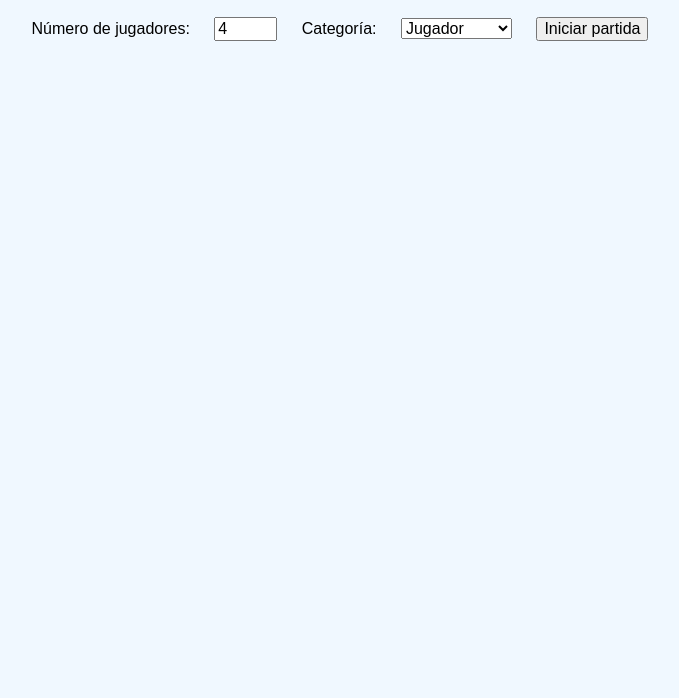
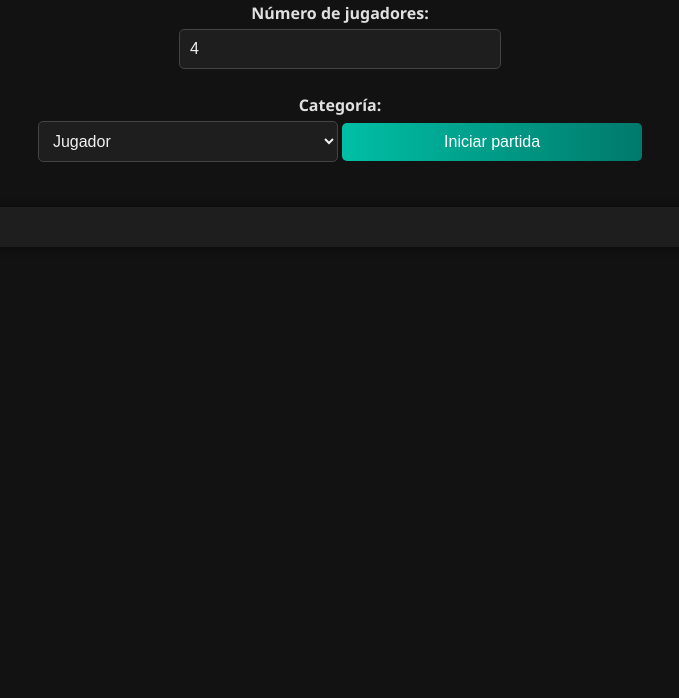
Before and after one commit to sevasps/ImpF, a plain HTML site: page index.html in a window 1280 px wide. Shown: the part 102-800 px from the top of the page, without its empty margins (300-979 px from the left). Drawn offline with Linux system fonts and the light colour scheme.

Commit message:
Update style.css

```diff
--- a/style.css
+++ b/style.css
@@ -1,19 +1,62 @@
 body {
-  font-family: Arial, sans-serif;
+  font-family: 'Segoe UI', sans-serif;
+  background-color: #121212;
+  color: #f0f0f0;
+  margin: 0;
+  padding: 20px;
   text-align: center;
-  padding: 20px;
-  background-color: #f0f8ff;
 }
 
 h1 {
-  color: #2e8b57;
+  color: #00bfa5;
+  font-size: 2em;
+  margin-bottom: 20px;
 }
 
-label, input, select, button {
-  margin: 10px;
+label {
+  display: block;
+  margin: 10px 0 5px;
+  font-weight: bold;
+  color: #e0e0e0;
+}
+
+input, select, button {
+  padding: 10px;
   font-size: 16px;
+  margin-bottom: 15px;
+  border-radius: 5px;
+  border: 1px solid #444;
+  background-color: #1e1e1e;
+  color: #f0f0f0;
+  width: 80%;
+  max-width: 300px;
+}
+
+button {
+  background: linear-gradient(to right, #00bfa5, #00796b);
+  color: white;
+  border: none;
+  cursor: pointer;
+  transition: background 0.3s ease;
+}
+
+button:hover {
+  background: linear-gradient(to right, #00796b, #00bfa5);
 }
 
 #pantallaJuego {
   margin-top: 30px;
+  padding: 20px;
+  background-color: #1e1e1e;
+  border-radius: 10px;
+  box-shadow: 0 0 10px rgba(0,0,0,0.5);
 }
+
+h3 {
+  color: #80cbc4;
+}
+
+.impostor {
+  color: #ff5252;
+  font-weight: bold;
+}
```
